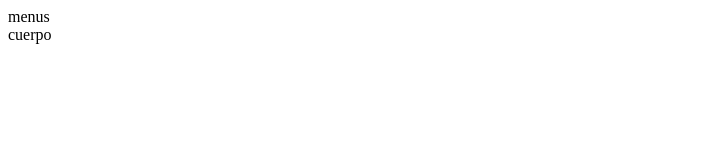
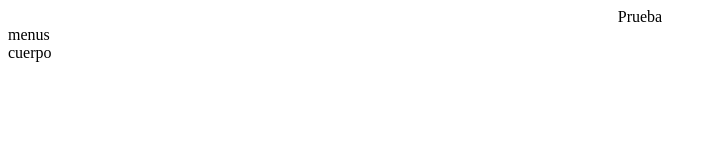
Before and after one commit to NnEo0/miweb, a plain HTML site: page index.html in a window 1280 px wide. Shown: the whole page, without its empty margins (0-717 px from the left). Drawn offline with Linux system fonts and the light colour scheme.

Commit message:
Update index.html

```diff
--- a/index.html
+++ b/index.html
@@ -6,6 +6,7 @@
     <title>Document</title>
 </head>
 <body>
+    <center>Prueba</center>
     <nav>
         menus
     </nav>
```
